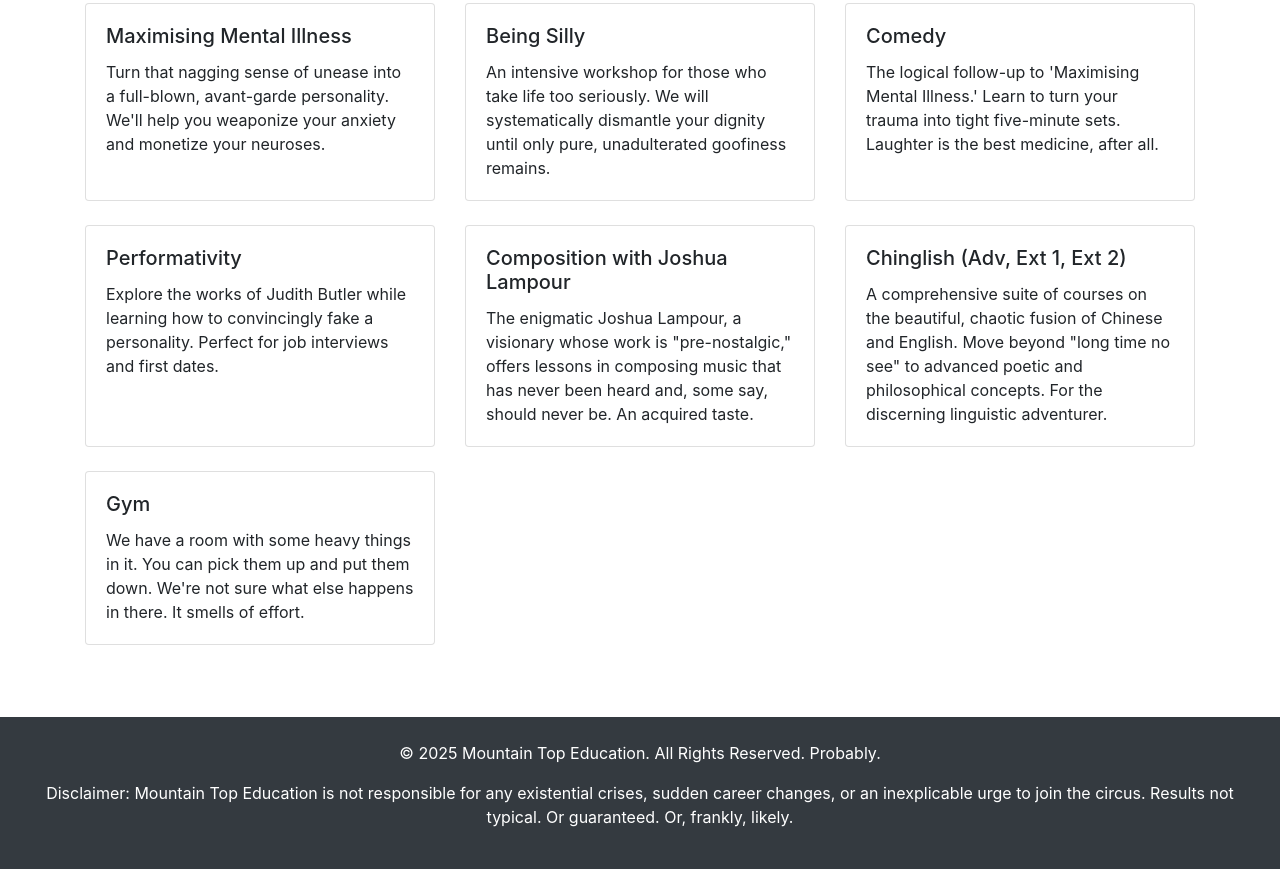
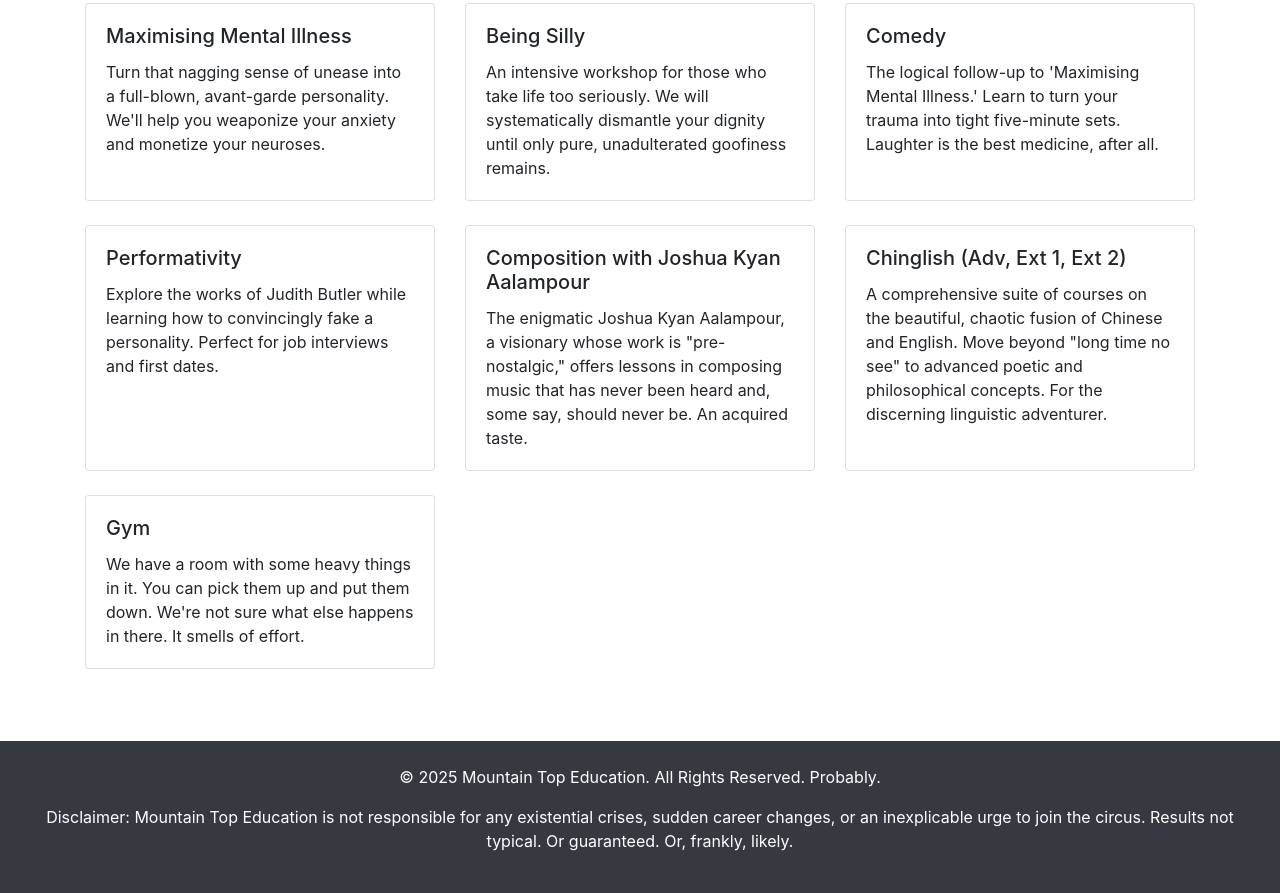
Before and after one commit to EdmondSim1010/mtntop.github.io, a plain HTML site: page index.html in a window 1280 px wide. Shown: the part 1995-2888 px from the top of the page. Before the commit the page ends 2864 px from the top, so only its background shows below. Drawn offline with nearby package versions, Linux system fonts and the light colour scheme.

Commit message:
Update index.html

```diff
--- a/index.html
+++ b/index.html
@@ -202,8 +202,8 @@
                  <div class="col-md-4 mb-4">
                     <div class="card">
                         <div class="card-body">
-                            <h5 class="card-title">Composition with Joshua Lampour</h5>
-                            <p class="card-text">The enigmatic Joshua Lampour, a visionary whose work is "pre-nostalgic," offers lessons in composing music that has never been heard and, some say, should never be. An acquired taste.</p>
+                            <h5 class="card-title">Composition with Joshua Kyan Aalampour</h5>
+                            <p class="card-text">The enigmatic Joshua Kyan Aalampour, a visionary whose work is "pre-nostalgic," offers lessons in composing music that has never been heard and, some say, should never be. An acquired taste.</p>
                         </div>
                     </div>
                 </div>
```
